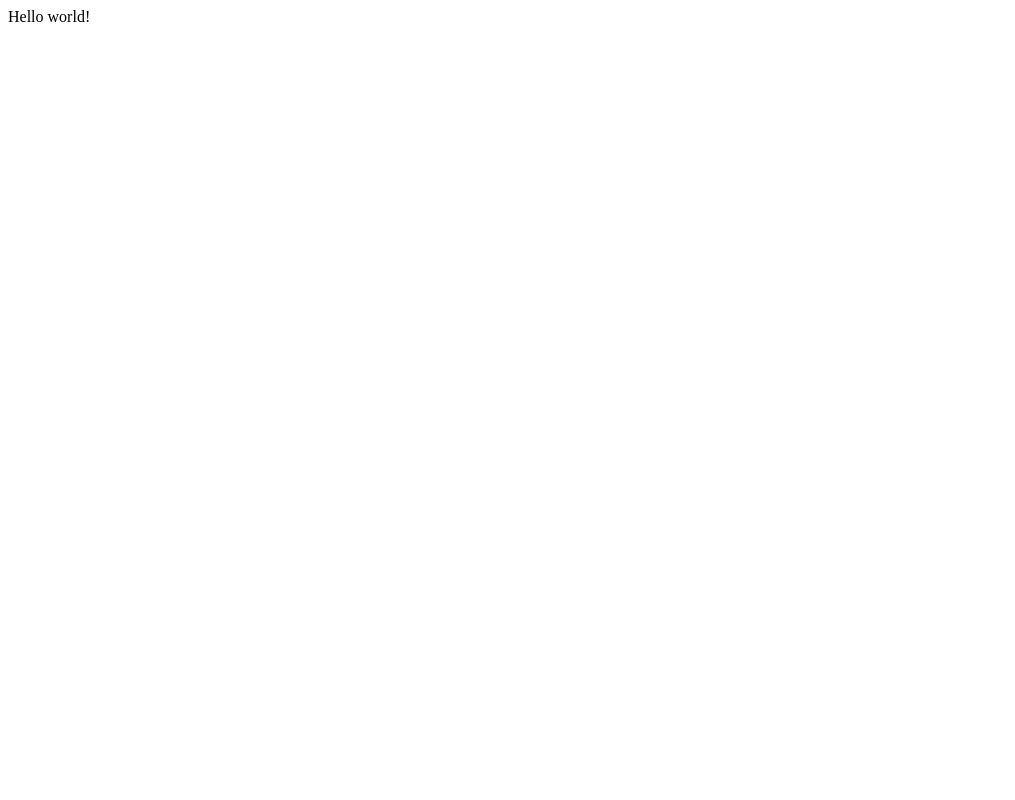
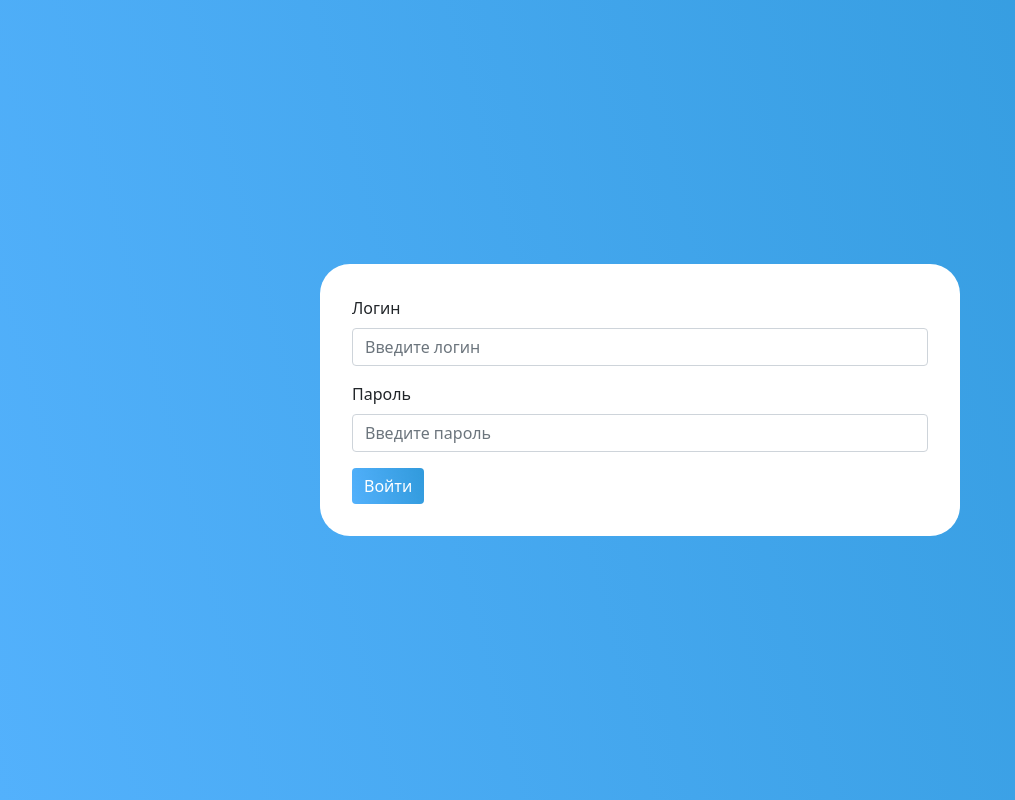
Before and after one commit to belikcost/crud-contacts-task, a React (Create React App) app: page / in a window 1280 px wide. Shown: the whole page, without its empty margins (0-1015 px from the left). Built offline with nearby package versions, Linux system fonts and the light colour scheme.

Commit message:
Add authorization in UI and style its

```diff
--- a/src/components/App.js
+++ b/src/components/App.js
@@ -1,8 +1,37 @@
-export const App = () => {
+import { Button, Form } from "react-bootstrap";
 
-  return (
-      <>
-        Hello world!
-      </>
-  );
+import 'bootstrap/dist/css/bootstrap.min.css';
+import './App.scss';
+
+
+export const App = ({auth, handleAuthorizationRequest}) => {
+
+    const onSubmit = (e) => {
+        e.preventDefault();
+        handleAuthorizationRequest({login: e.target[0].value, password: e.target[1].value});
+    }
+
+    return (
+        <div className="app app_background">
+            {auth ? (
+                <div>
+                    Контакты
+                </div>
+            ) : (
+                <Form className="auth" onSubmit={onSubmit}>
+                    <Form.Group className="mb-3">
+                        <Form.Label>Логин</Form.Label>
+                        <Form.Control type="text" placeholder="Введите логин" required/>
+                    </Form.Group>
+
+                    <Form.Group className="mb-3">
+                        <Form.Label>Пароль</Form.Label>
+                        <Form.Control type="password" placeholder="Введите пароль" required/>
+                    </Form.Group>
+
+                    <Button variant="primary" type="submit" className="app_background">Войти</Button>
+                </Form>
+            )}
+        </div>
+    );
 }
--- /dev/null
+++ b/src/components/App.scss
@@ -0,0 +1,19 @@
+.app {
+  display: flex;
+  justify-content: center;
+  align-items: center;
+  height: 100vh;
+  &_background {
+    background: linear-gradient(255.35deg, #319adc 0.83%, rgba(255, 79, 79, 0) 108.93%), #56b3ff;
+  }
+}
+
+.auth {
+  background: #fff;
+  border-radius: 30px;
+  padding: 32px;
+  width: 50%;
+  button {
+    border: none;
+  }
+}
--- a/src/containers/AppContainer.js
+++ b/src/containers/AppContainer.js
@@ -1,12 +1,12 @@
 import { connect } from "react-redux";
 
-import { setAuthorization } from "../redux/actions";
+import { authorizationRequest, setAuthorization } from "../redux/actions";
 
 import { App } from "../components/App";
 import { useEffect } from "react";
 
 
-const AppContainer = ({auth, handleSetAuthorization}) => {
+const AppContainer = ({auth, handleSetAuthorization, handleAuthorizationRequest}) => {
 
     useEffect(() => {
         const localUser = JSON.parse(localStorage.getItem('auth'));
@@ -14,11 +14,12 @@ const AppContainer = ({auth, handleSetAuthorization}) => {
         if (!auth && localUser) {
             handleSetAuthorization(localUser);
         }
-    },[auth, handleSetAuthorization]);
+    }, [auth, handleSetAuthorization]);
 
     return (
         <App
-
+            auth={auth}
+            handleAuthorizationRequest={handleAuthorizationRequest}
         />
     );
 };
@@ -28,7 +29,8 @@ const mapStateToProps = (state) => ({
 });
 
 const mapDispatchToProps = (dispatch) => ({
-    handleSetAuthorization: (user) => dispatch(setAuthorization(user))
+    handleSetAuthorization: (user) => dispatch(setAuthorization(user)),
+    handleAuthorizationRequest: (data) => dispatch(authorizationRequest(data))
 });
 
 export default connect(mapStateToProps, mapDispatchToProps)(AppContainer);
```
